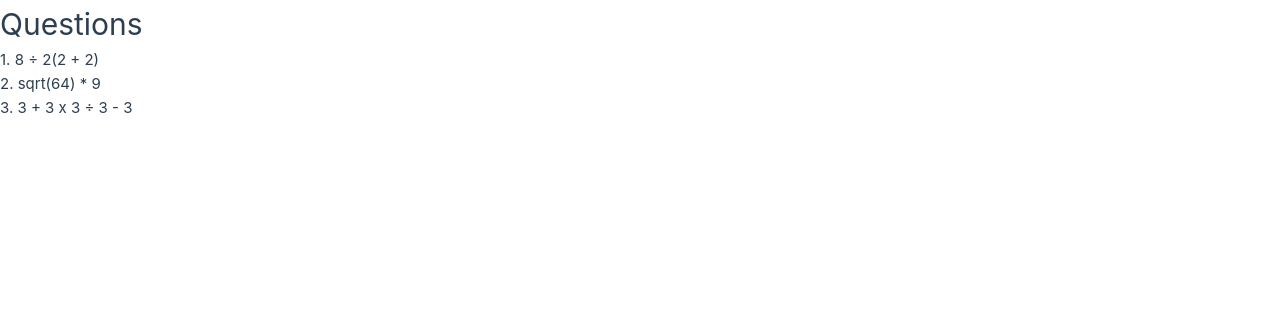
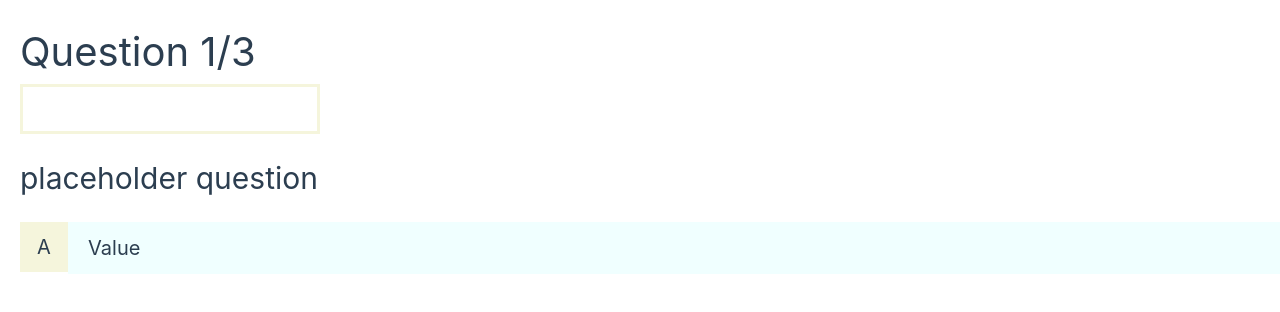
Before and after one commit to listenToRipley/vue, a Vue app in the folder Quiz/: page /quiz/1 in a window 1280 px wide. Shown: the top 312 px of the page. Built offline with nearby package versions, Linux system fonts and the light colour scheme.

Commit message:
outline questions

```diff
--- a/Quiz/src/components/Card.vue
+++ b/Quiz/src/components/Card.vue
@@ -1,19 +1,21 @@
 <script setup>
-import q from "../../data/quiz.json";
-import {ref, defineProps } from "vue";
+import { defineProps } from "vue";
+import {useRouter} from "vue-router";
 import { RouterLink } from "vue-router";
 
-const quizzes = ref(q)
-const props = defineProps(['quiz']);
-// console.log(props);
+const {quiz} = defineProps(['quiz']);
+
+const router = useRouter();
+
+const navigateToQuiz = () => {
+  router.push(`/quiz/${quiz.id}`)
+}
 
 </script>
 
 <template>
-    <div class="card">
-        <RouterLink :to="`/${quiz.name}/${quiz.id}`">
-          <img :src="quiz.img" :alt="quiz.name"/>
-        </RouterLink>
+    <div class="card" @click="navigateToQuiz">
+        <img :src="quiz.img" :alt="quiz.name"/>
         <div class="card-text">
             <h2>{{ quiz.name }}</h2>
             <p>{{ quiz.questions.length }}  Questions </p>
--- a/Quiz/src/components/Questions.vue
+++ b/Quiz/src/components/Questions.vue
@@ -12,19 +12,56 @@ console.log(questions)
 <template>
 
     <div>
-        <h1>Questions</h1>
         <div
-            v-for="question in questions"
-            :key="question.id"
+            class="question"
             >
             <div>
-                {{ question.id }}. {{ question.text }}
+                placeholder question
             </div>
         </div>
-        <RouterView />
+
+        <div
+            class="options-container"
+        >
+            <div class="option">
+                <p class="option-label">A</p>
+                <div class="option-value">
+                    <p>Value</p>
+                </div>
+            </div>
+        </div>
     </div>
 
 </template>
 
 <style scoped>
+
+    .question {
+        font-size: 30px;
+        margin-bottom: 20px;
+    }
+
+    .option {
+        display: flex;
+        margin-bottom: 20px;
+        cursor: pointer;
+    }
+
+    .option-label {
+        background-color: beige;
+        width: 50px;
+        height: 50px;
+        font-size: 20px;
+        display: flex;
+        align-items: center;
+        justify-content: center;
+    }
+
+    .option-value {
+        background-color: azure;
+        width: 100%;
+        font-size: 20px;
+        padding: 10px 20px;
+    }
+
 </style>
--- a/Quiz/src/router/index.js
+++ b/Quiz/src/router/index.js
@@ -1,7 +1,7 @@
 ///Define our routing rules
 import {createRouter, createWebHistory} from "vue-router";
-import QuizzesViews from "../views/QuizzesViews.vue"
-import Questions from "../components/Questions.vue";
+import QuizzesView from "../views/QuizzesView.vue";
+import QuizView from "../views/QuizView.vue";
 
 const routes = createRouter({
 
@@ -10,12 +10,12 @@ const routes = createRouter({
         {
             path: "/",
             name: "quizzes",
-            component: QuizzesViews
+            component: QuizzesView
         },
         {
-            path: "/:subject/:id",
-            name: "questions",
-            component: Questions
+            path: "/quiz/:id",
+            name: "quiz",
+            component: QuizView
         }
 
     ]//array of objects
--- /dev/null
+++ b/Quiz/src/views/QuizView.vue
@@ -0,0 +1,51 @@
+<script setup>
+import Questions from '../components/Questions.vue';
+
+// const quiz = quiz.find(sub => sub.id === parseInt(route.params.id)).questions
+
+</script>
+
+<template>
+    <header>
+        <h4>Question 1/3</h4>
+        <div class="bar">
+            <div class="completion">
+
+            </div>
+        </div>
+    </header>
+
+    <div class="questions-container">
+        <Questions/>
+    </div>
+
+</template>
+
+<style scoped>
+    header {
+        margin-top: 20px;
+        margin-left: 20px;
+    }
+
+
+    header h4 {
+        font-size: 40px;
+    }
+
+    .bar {
+        width: 300px;
+        height: 50px;
+        border: 3px solid beige;
+    }
+
+    .completion {
+        height: 100%;
+        width: 0%;
+        background-color: beige;
+    }
+
+    .questions-container {
+        margin-top: 20px;
+        margin-left: 20px;
+    }
+</style>
--- a/Quiz/src/views/QuizzesViews.vue
+++ b/Quiz/src/views/QuizzesView.vue
@@ -1,11 +1,11 @@
 <script setup>
 import q from "../../data/quiz.json";
 import {ref, watch } from "vue";
-import {RouterView} from "vue-router";
 
 import Card from "../components/Card.vue";
 
 const quizzes = ref(q);
+// console.log(quizzes.value);
 
 const search = ref("");
 
```
